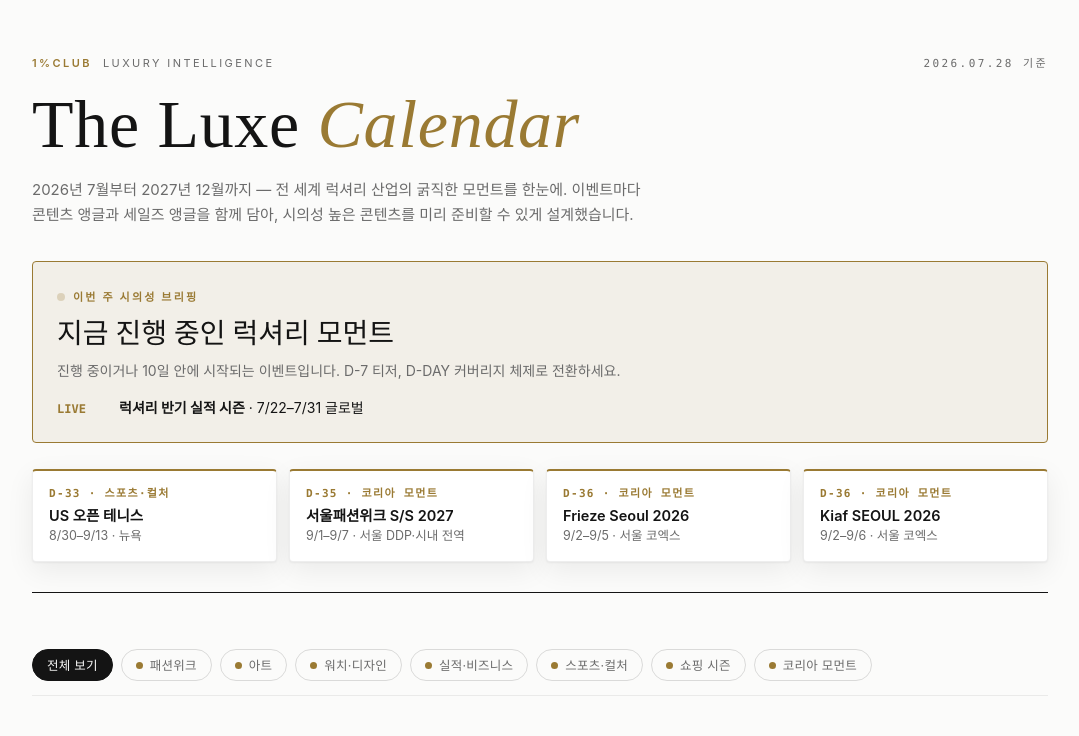
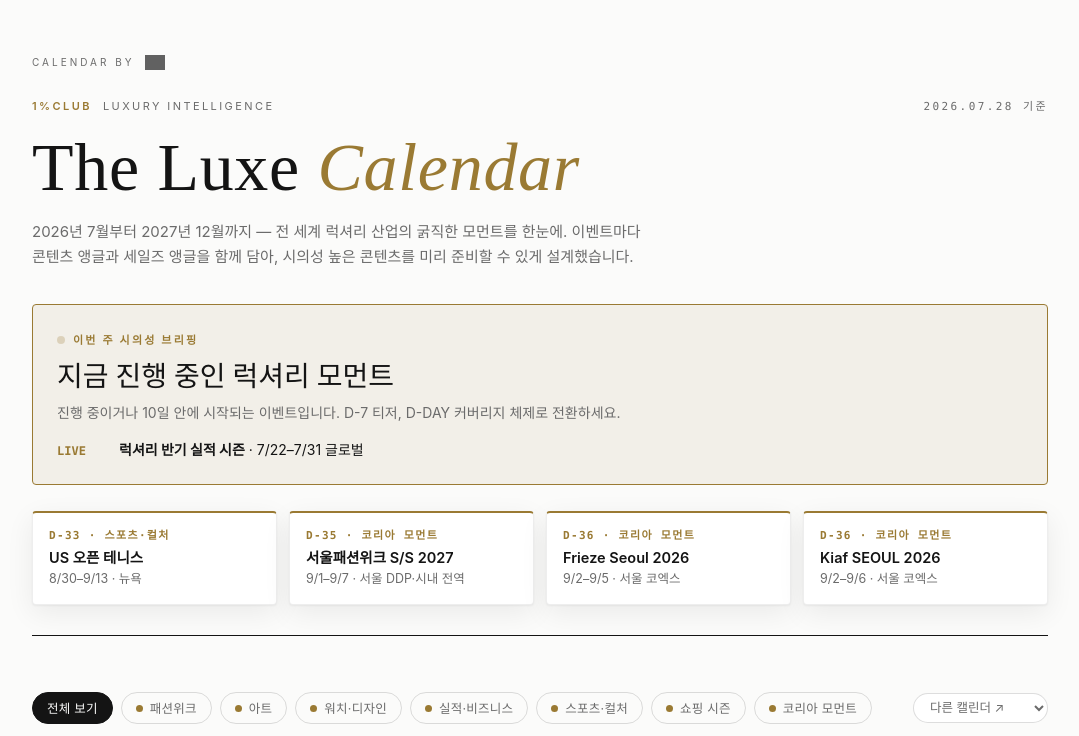
Before and after one commit to jhkim-lgtm/luxe-calendar, a plain HTML site: page index.html in a window 1280 px wide. Shown: the top 736 px of the page, without its empty margins (100-1179 px from the left). Drawn offline with Linux system fonts and the light colour scheme; grey boxes are pictures that could not be loaded.

Commit message:
Calendar by 1%CLUB 로고 삽입 + 캘린더 이동 드롭다운
Co-Authored-By: Claude Fable 5 <noreply@anthropic.com>

```diff
--- a/index.html
+++ b/index.html
@@ -42,6 +42,10 @@
 
   /* ── Masthead ── */
   header{padding:54px 0 30px; border-bottom:1px solid var(--ink)}
+  .byline{display:flex; align-items:center; gap:10px; margin-bottom:26px}
+  .byline .cap{font-size:10px; letter-spacing:.3em; text-transform:uppercase; color:var(--sub)}
+  .byline img{height:15px; width:auto; display:block; filter:invert(1)}
+  @media (prefers-color-scheme: dark){.byline img{filter:none}}
   .eyebrow{display:flex; justify-content:space-between; align-items:baseline; gap:12px; flex-wrap:wrap;
     font-size:11px; letter-spacing:.22em; text-transform:uppercase; color:var(--sub); margin-bottom:16px}
   .eyebrow b{color:var(--gold); font-weight:600}
@@ -76,6 +80,9 @@
   .chip .dot{display:inline-block; width:7px; height:7px; border-radius:50%; background:var(--cc); margin-right:7px; vertical-align:1px}
   .chip.on{background:var(--ink); border-color:var(--ink); color:var(--bg)}
   .chip:focus-visible{outline:2px solid var(--gold); outline-offset:2px}
+  .cal-nav{margin-left:auto; border:1px solid var(--line); background:var(--card); color:var(--sub); border-radius:999px;
+    padding:5px 12px 6px; font-size:12.5px; font-family:inherit; cursor:pointer; max-width:220px}
+  .cal-nav:focus-visible{outline:2px solid var(--gold); outline-offset:2px}
 
   /* ── Months ── */
   .month{padding:44px 0 8px}
@@ -129,6 +136,7 @@
 <body>
 <div class="wrap">
   <header>
+    <div class="byline"><span class="cap">Calendar by</span><img src="https://jhkim-lgtm.github.io/industry-calendars/logo-1club.png" alt="1%CLUB"></div>
     <div class="eyebrow">
       <span><b>1%CLUB</b>&nbsp; LUXURY INTELLIGENCE</span>
       <span id="today-label" class="mono"></span>
@@ -146,7 +154,17 @@
     <div class="radar" id="radar"></div>
   </header>
 
-  <nav class="filters" id="filters" aria-label="카테고리 필터"></nav>
+  <nav class="filters" id="filters" aria-label="카테고리 필터">
+    <select class="cal-nav" id="cal-nav" aria-label="다른 캘린더로 이동" onchange="if(this.value)location.href=this.value">
+      <option value="">다른 캘린더 ↗</option>
+      <option value="https://jhkim-lgtm.github.io/industry-calendars/">전체 허브</option>
+      <option value="https://jhkim-lgtm.github.io/industry-calendars/beauty/">뷰티</option>
+      <option value="https://jhkim-lgtm.github.io/industry-calendars/fashion/">패션</option>
+      <option value="https://jhkim-lgtm.github.io/industry-calendars/jewelry/">하이주얼리</option>
+      <option value="https://jhkim-lgtm.github.io/industry-calendars/watches/">시계</option>
+      <option value="https://jhkim-lgtm.github.io/industry-calendars/wellness/">웰니스&롱지비티</option>
+    </select>
+  </nav>
 
   <main id="months"></main>
 
@@ -256,6 +274,7 @@ function status(ev){
   };
   mk('all','전체 보기',null);
   Object.entries(CATS).forEach(([k,v])=>mk(k,v.label,v.color));
+  f.appendChild($('#cal-nav'));
 })();
 
 /* ── Months (윈도우 안의 달만) ── */
```
